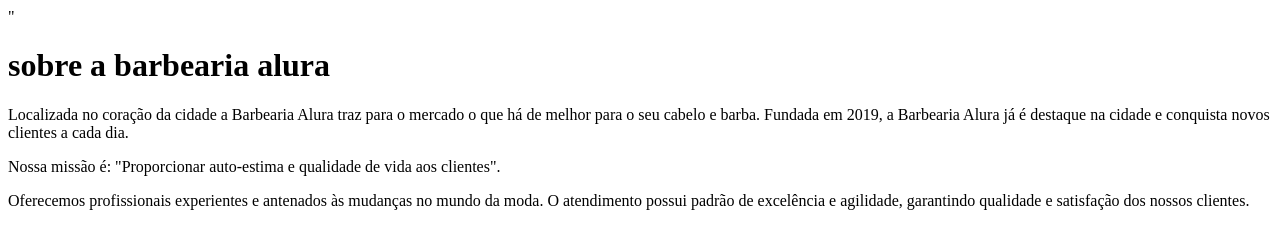
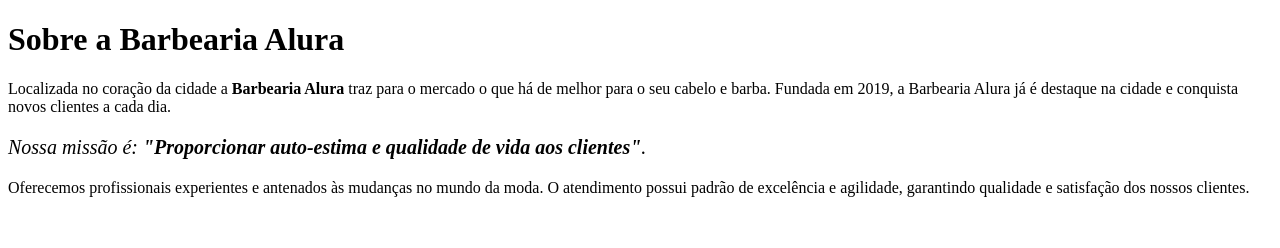
Before and after one commit to brandt2007/barbearia_paulo, a plain HTML site: page index.html in a window 1280 px wide. Drawn offline with Linux system fonts and the light colour scheme.

Commit message:
Update index.html

```diff
--- a/index.html
+++ b/index.html
@@ -1,20 +1,20 @@
 <!DOCTYPE html>
-<html lang="en">
-<head>
-    <meta charset="UTF-8">
-    <meta http-equiv="X-UA-Compatible" content="IE=edge">
-    <meta name="viewport" content="width=device-width, initial-scale=1.0">
-    <title>Document</title>
-"<link rel+=istyli.css href=istyli.css"
-</head>
-<h1>sobre a barbearia alura</h2>
+<html lang="pt-br">
+    <head>
+        <meta charset="UTF-8">
+        <title>Barbearia Alura paulo</title>
+        <link rel="stylesheet" href="style.css">
+    </head>
 
-<p>Localizada no coração da cidade a Barbearia Alura traz para o mercado o que há de melhor para o seu cabelo e barba. Fundada em 2019, a Barbearia Alura já é destaque na cidade e conquista novos clientes a cada dia.</p>
+    <body>
+        <h1 >Sobre a Barbearia Alura</h1>
 
+        <p>Localizada no coração da cidade a <strong>Barbearia Alura</strong> traz para o mercado o que há de melhor para o seu cabelo e barba.
+        Fundada em 2019, a Barbearia Alura já é destaque na cidade e conquista novos clientes a cada dia.</p>
 
+        <p style="font-size: 20px"><em>Nossa missão é: <strong>"Proporcionar auto-estima e qualidade de vida aos clientes"</strong>.</em></p>
 
-<p>Nossa missão é: "Proporcionar auto-estima e qualidade de vida aos clientes".</p>
-
-<p>Oferecemos profissionais experientes e antenados às mudanças no mundo da moda. O atendimento possui padrão de excelência e agilidade, garantindo qualidade e satisfação dos nossos clientes.</p>
-</body>
+        <p>Oferecemos profissionais experientes e antenados às mudanças no mundo da moda.
+        O atendimento possui padrão de excelência e agilidade, garantindo qualidade e satisfação dos nossos clientes.</p>
+    </body>
 </html>
```
